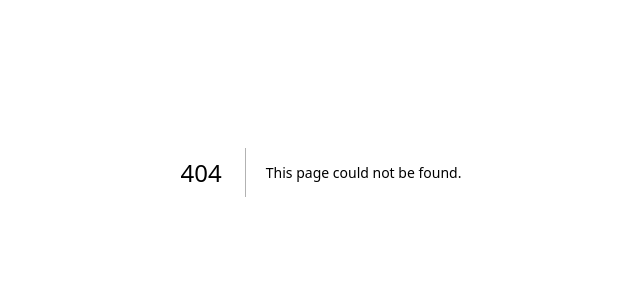
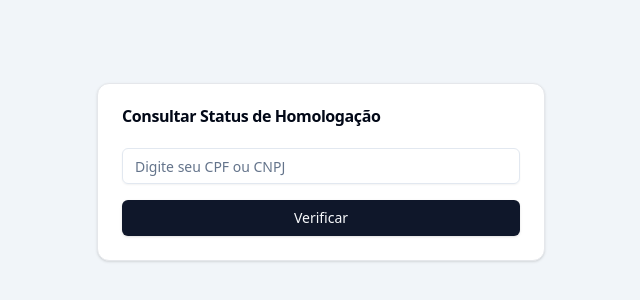
Before and after one commit to Ld36/frontend-portal-st, a Next.js app: page /status in a window 1280 px wide. Before the commit this address had no page. Shown: the part 228-528 px from the top of the page, without its empty margins (319-959 px from the left). Built offline with nearby package versions, Linux system fonts and the light colour scheme.

Commit message:
Adicionado pagina de verificacao de status de cadastro das empresas

```diff
--- /dev/null
+++ b/src/app/status/page.tsx
@@ -0,0 +1,58 @@
+'use client';
+
+import { useState } from 'react';
+import { api } from '@/services/api';
+import { Input } from '@/components/ui/input';
+import { Button } from '@/components/ui/button';
+import { Card, CardHeader, CardTitle, CardContent } from '@/components/ui/card';
+import { Badge } from '@/components/ui/badge';
+
+export default function StatusPage() {
+  const [doc, setDoc] = useState('');
+  const [result, setResult] = useState<any>(null);
+
+  const checkStatus = async () => {
+    try {
+      const response = await api.get(`/empresas/status/${doc}`);
+      setResult(response.data);
+    } catch (err) {
+      setResult({ error: "Documento não encontrado." });
+    }
+  };
+
+  return (
+    <main className="min-h-screen flex items-center justify-center bg-slate-100 p-4">
+      <Card className="w-full max-w-md">
+        <CardHeader>
+          <CardTitle>Consultar Status de Homologação</CardTitle>
+        </CardHeader>
+        <CardContent className="space-y-4">
+          <Input
+            placeholder="Digite seu CPF ou CNPJ"
+            value={doc}
+            onChange={(e) => setDoc(e.target.value)}
+          />
+          <Button onClick={checkStatus} className="w-full">Verificar</Button>
+
+          {result && (
+            <div className="mt-6 p-4 border rounded-lg bg-white">
+              {result.error ? (
+                <p className="text-red-500">{result.error}</p>
+              ) : (
+                <div className="space-y-2">
+                  <p><strong>Empresa:</strong> {result.nome_fantasia}</p>
+                  <p><strong>Status:</strong>
+                    <Badge className="ml-2">{result.status}</Badge>
+                  </p>
+                  {result.status === 'REPROVADO' && (
+                    <p className="text-sm text-red-600"><strong>Motivo:</strong> {result.observacao_reprovacao}</p>
+                  )}
+                </div>
+              )}
+            </div>
+          )}
+        </CardContent>
+      </Card>
+    </main>
+  );
+}
--- a/src/components/CompanyForm.tsx
+++ b/src/components/CompanyForm.tsx
@@ -144,6 +144,10 @@ export function CompanyForm() {
                         <SelectItem value="Novo usuário">Novo usuário</SelectItem>
                         <SelectItem value="Transportadora">Transportadora</SelectItem>
                         <SelectItem value="Despachante">Despachante</SelectItem>
+                        <SelectItem value="Beneficiário">Beneficiário</SelectItem>
+                        <SelectItem value="Consignatário">Consignatário</SelectItem>
+                        <SelectItem value="Armador">Armador</SelectItem>
+                        <SelectItem value="Agente de Carga">Agente de Carga</SelectItem>
                       </SelectContent>
                     </Select>
                   </FormItem>
```
